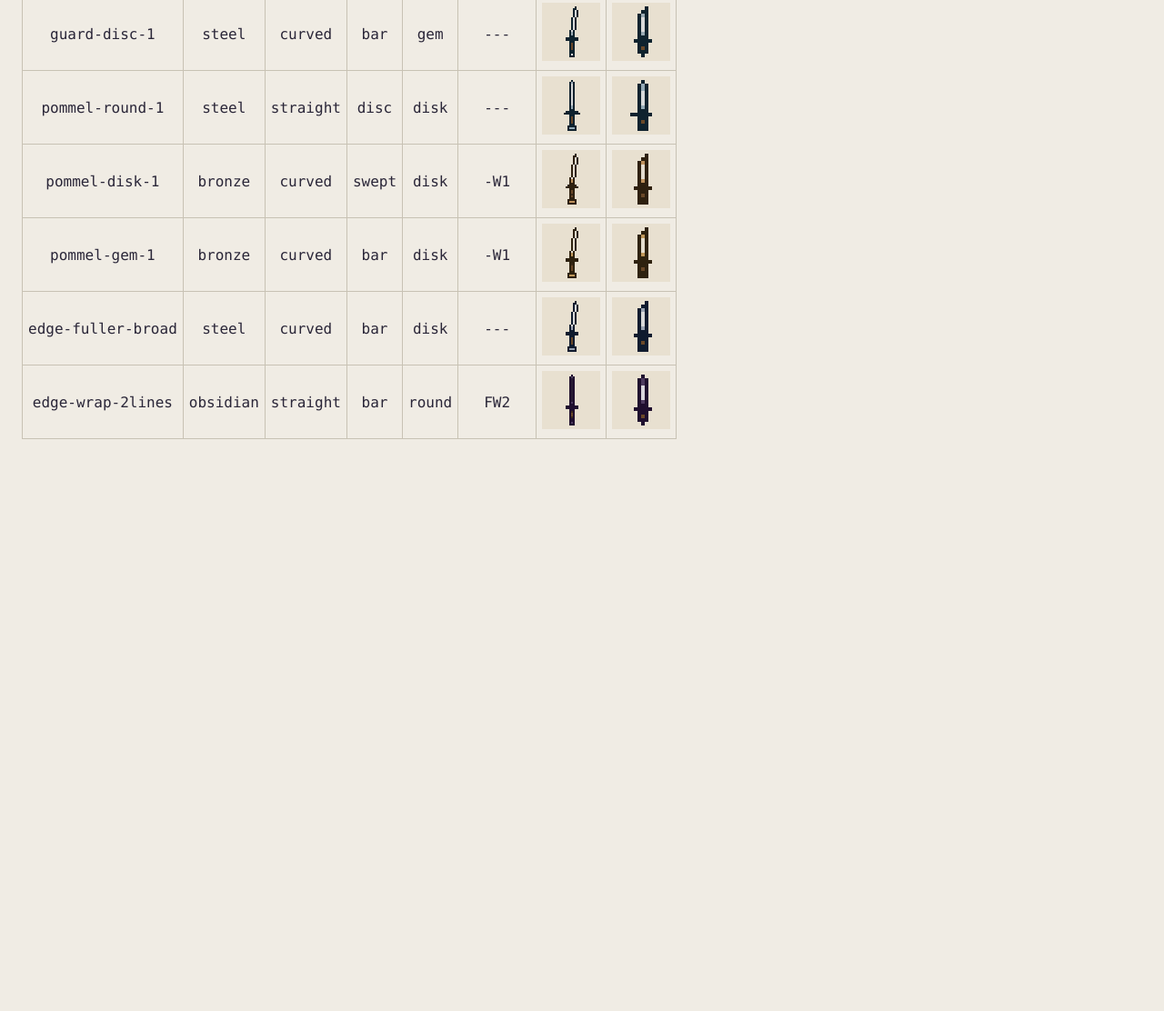
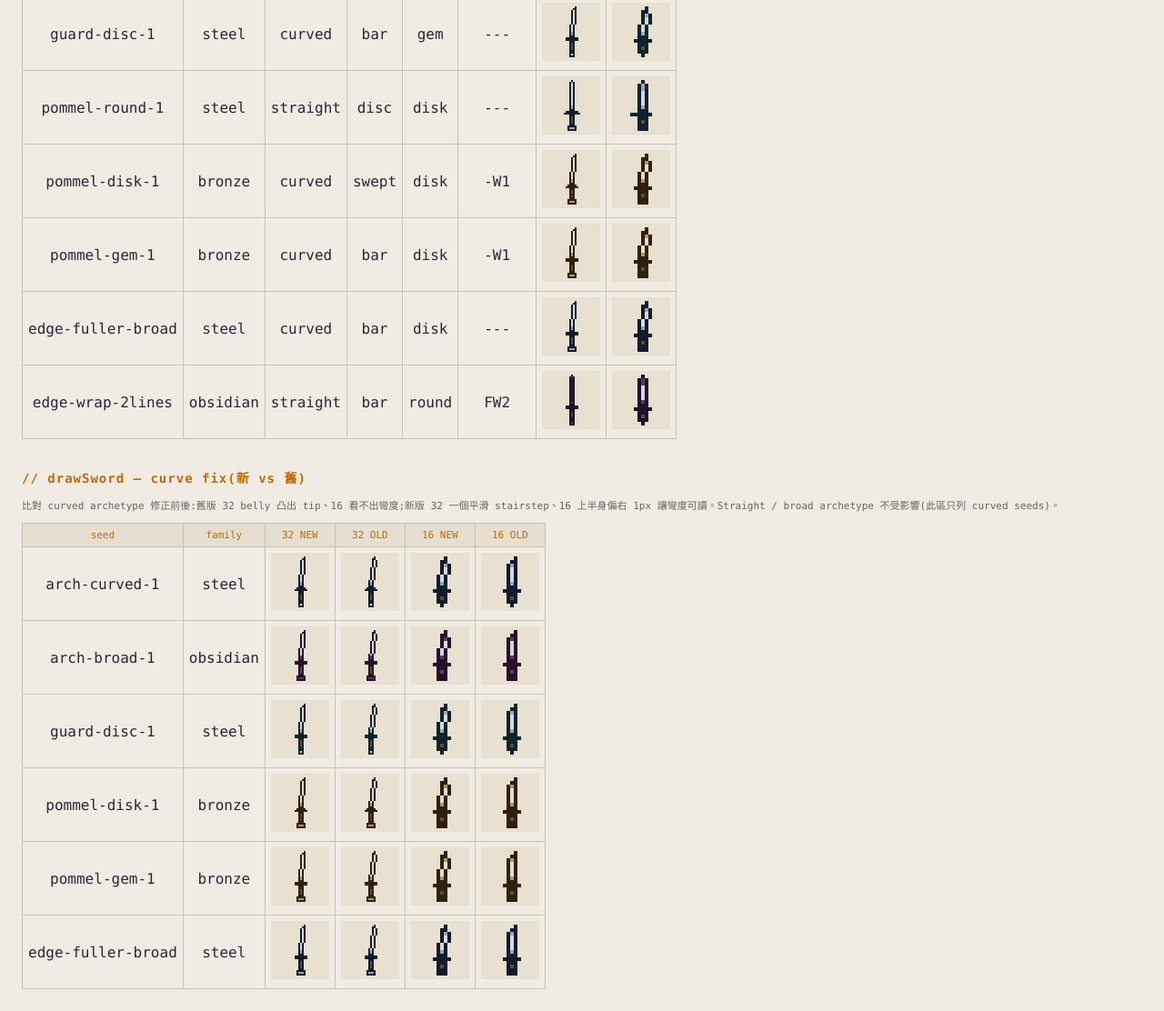
Before and after one commit to ochowei/itemseed, a plain HTML site: page regression.html in a window 1280 px wide. Shown: the part 2381-3493 px from the top of the page at 91% size. Before the commit the page ends 2888 px from the top, so only its background shows below. Drawn offline with Linux system fonts and the light colour scheme.

Commit message:
fix(sword): redesign curved silhouette + add regression comparison
Visual review caught two issues with the curved archetype:

1. 32 curved: max offset 2 produced a "belly" where rightX exceeded tip
   rightX (cx+3 vs cx+2), reading as a crooked blade rather than a saber.
   Reduce max offset to 1, single stairstep at y=11→12, tip stays the
   rightmost point.

2. 16 curved: only tip+taper offset, body fully aligned → indistinguishable
   from straight at small size. Apply spec §10 risk #6 fallback: upper body
   3 rows offset 1, lower body 4 rows offset 0.

Old shapes preserved as shapeCurved32_v0 / shapeCurved16_v0 (file-internal)
and exposed through renderSwordSpec32_v0 / renderSwordSpec16_v0 helpers
(regression-only API). regression.html gains a "curve fix (new vs old)"
section with 4 columns per curved seed for side-by-side comparison.

Co-Authored-By: Claude Opus 4.7 (1M context) <noreply@anthropic.com>

```diff
--- a/regression.html
+++ b/regression.html
@@ -38,6 +38,12 @@
 
   <h2>// drawSword</h2>
   <table id="grid-sword"></table>
+
+  <h2>// drawSword — curve fix(新 vs 舊)</h2>
+  <p style="font-size: 11px; color: #6a6458; margin: 0 0 12px;">
+    比對 curved archetype 修正前後:舊版 32 belly 凸出 tip、16 看不出彎度;新版 32 一個平滑 stairstep、16 上半身偏右 1px 讓彎度可讀。Straight / broad archetype 不受影響(此區只列 curved seeds)。
+  </p>
+  <table id="grid-sword-curved"></table>
 
   <script src="random.js"></script>
   <script src="palette.js"></script>
@@ -136,6 +142,50 @@
     }
 
     // ============================================================
+    // Render curved-fix comparison grid (new vs old curved shape)
+    // ============================================================
+    {
+      const grid = document.getElementById('grid-sword-curved');
+      const headerRow = document.createElement('tr');
+      headerRow.innerHTML = '<th>seed</th><th>family</th><th>32 NEW</th><th>32 OLD</th><th>16 NEW</th><th>16 OLD</th>';
+      grid.appendChild(headerRow);
+
+      // 收 SWORD_SEEDS 中 archetype === 'curved' 的;不夠就補 cmp- 系列
+      const curvedSeeds = SWORD_SEEDS.filter(
+        s => sampleSwordSpec(new SeededRandom(s)).archetype === 'curved'
+      );
+      for (let i = 0; curvedSeeds.length < 6 && i < 200; i++) {
+        const cs = 'curve-cmp-' + i;
+        if (sampleSwordSpec(new SeededRandom(cs)).archetype === 'curved') {
+          curvedSeeds.push(cs);
+        }
+      }
+
+      function mkCanvas(size) {
+        const c = document.createElement('canvas');
+        c.width = size; c.height = size;
+        c.style.width = '64px'; c.style.height = '64px';
+        return c;
+      }
+
+      for (const seed of curvedSeeds) {
+        const spec = sampleSwordSpec(new SeededRandom(seed));
+
+        const c32new = mkCanvas(32); renderSwordSpec32(c32new.getContext('2d'), spec);
+        const c32old = mkCanvas(32); renderSwordSpec32_v0(c32old.getContext('2d'), spec);
+        const c16new = mkCanvas(16); renderSwordSpec16(c16new.getContext('2d'), spec);
+        const c16old = mkCanvas(16); renderSwordSpec16_v0(c16old.getContext('2d'), spec);
+
+        const tr = document.createElement('tr');
+        tr.innerHTML = `<td>${seed}</td><td>${spec.family}</td>`;
+        for (const c of [c32new, c32old, c16new, c16old]) {
+          const td = document.createElement('td'); td.appendChild(c); tr.appendChild(td);
+        }
+        grid.appendChild(tr);
+      }
+    }
+
+    // ============================================================
     // Download buttons (potion + sword combined)
     // ============================================================
     document.getElementById('dl-png').addEventListener('click', () => {
--- a/sword.js
+++ b/sword.js
@@ -92,12 +92,32 @@ function shapeBroad32() {
 }
 
 function shapeCurved32() {
-  // 單刃彎刀:width 3,tip 偏右 cx+2,中心線線性過渡到 cx
-  // offset(y) = round(2 * (18 - y) / (18 - 4)),範圍 y=4..18,offset 從 2 到 0
+  // 單刃彎刀(修正版):width 3,tip 偏右 cx+2,1 個 stairstep 在 y=11→12。
+  // 修正:max offset 從 2 降到 1,讓 blade rightX 永遠 ≤ tip 的 cx+2,
+  // 不再有「scimitar belly」凸出 tip 之外造成歪掉的視覺。
+  // 舊版見 shapeCurved32_v0(留作 regression 比對)。
   const rows = new Array(32).fill(null);
   const cx = 16;
   rows[2] = { leftX: cx + 2, rightX: cx + 2, kind: 'blade' };  // tip 1px,偏右 2
   rows[3] = { leftX: cx + 1, rightX: cx + 2, kind: 'blade' };  // taper
+  // 上半:width 3 offset 1,col cx..cx+2(8 rows)
+  for (let y = 4; y <= 11; y++) {
+    rows[y] = { leftX: cx,     rightX: cx + 2, kind: 'blade' };
+  }
+  // 下半:width 3 offset 0,col cx-1..cx+1(7 rows,對齊 guard 中軸)
+  for (let y = 12; y <= 18; y++) {
+    rows[y] = { leftX: cx - 1, rightX: cx + 1, kind: 'blade' };
+  }
+  return { rows };
+}
+
+// 舊版 curved 32(scimitar belly 凸出 tip,2026-05-07 視覺驗證後改 shapeCurved32)。
+// 留下來只給 regression.html 比對前後差異使用。**不在 production render path 用。**
+function shapeCurved32_v0() {
+  const rows = new Array(32).fill(null);
+  const cx = 16;
+  rows[2] = { leftX: cx + 2, rightX: cx + 2, kind: 'blade' };
+  rows[3] = { leftX: cx + 1, rightX: cx + 2, kind: 'blade' };
   for (let y = 4; y <= 18; y++) {
     const offset = Math.round(2 * (18 - y) / (18 - 4));
     rows[y] = {
@@ -152,12 +172,32 @@ function shapeBroad16() {
 }
 
 function shapeCurved16() {
-  // 彎刀 16:tip 偏右 1px,3 列轉到中軸
+  // 彎刀 16(修正版):tip 偏右 1px,上半身 3 列偏右 offset=1,下半身 4 列對齊中軸。
+  // 比舊版多 3 列偏移列(y=3..5),16 上才看得出彎度。spec §10 risk #6 預設 fallback。
+  // 舊版見 shapeCurved16_v0。
   const rows = new Array(16).fill(null);
   const cx = 8;
   rows[1] = { leftX: cx + 1, rightX: cx + 1, kind: 'blade' };  // tip 偏右 1
-  rows[2] = { leftX: cx,     rightX: cx + 1, kind: 'blade' };  // 寬 2 過渡
-  rows[3] = { leftX: cx - 1, rightX: cx + 1, kind: 'blade' };  // 寬 3 對齊
+  rows[2] = { leftX: cx,     rightX: cx + 1, kind: 'blade' };  // taper width 2
+  // 上半:width 3 offset 1,col cx..cx+2(3 rows)
+  for (let y = 3; y <= 5; y++) {
+    rows[y] = { leftX: cx,     rightX: cx + 2, kind: 'blade' };
+  }
+  // 下半:width 3 offset 0,col cx-1..cx+1(4 rows,對齊 guard)
+  for (let y = 6; y <= 9; y++) {
+    rows[y] = { leftX: cx - 1, rightX: cx + 1, kind: 'blade' };
+  }
+  return { rows };
+}
+
+// 舊版 curved 16(只 tip + taper 偏移,body 全對齊中軸 → 16 上看不出彎度)。
+// 留下來只給 regression.html 比對。**不在 production render path 用。**
+function shapeCurved16_v0() {
+  const rows = new Array(16).fill(null);
+  const cx = 8;
+  rows[1] = { leftX: cx + 1, rightX: cx + 1, kind: 'blade' };
+  rows[2] = { leftX: cx,     rightX: cx + 1, kind: 'blade' };
+  rows[3] = { leftX: cx - 1, rightX: cx + 1, kind: 'blade' };
   for (let y = 4; y <= 9; y++) {
     rows[y] = { leftX: cx - 1, rightX: cx + 1, kind: 'blade' };
   }
@@ -487,7 +527,30 @@ function drawSwordImpl(ctx, rng, size) {
   else if (size === 16) renderSwordSpec16(ctx, spec);
 }
 
+// =====================================================================
+// Regression-only API:用舊版 curved shape 渲染,給 regression.html 比對。
+// 非 curved spec 直接 fall through 到正版 render(輸出完全相同)。
+// =====================================================================
+
+function renderSwordSpec32_v0(ctx, spec) {
+  if (spec.archetype !== 'curved') return renderSwordSpec32(ctx, spec);
+  const orig = SWORD_SHAPE_FNS_32.curved;
+  SWORD_SHAPE_FNS_32.curved = shapeCurved32_v0;
+  try { renderSwordSpec32(ctx, spec); }
+  finally { SWORD_SHAPE_FNS_32.curved = orig; }
+}
+
+function renderSwordSpec16_v0(ctx, spec) {
+  if (spec.archetype !== 'curved') return renderSwordSpec16(ctx, spec);
+  const orig = SWORD_SHAPE_FNS_16.curved;
+  SWORD_SHAPE_FNS_16.curved = shapeCurved16_v0;
+  try { renderSwordSpec16(ctx, spec); }
+  finally { SWORD_SHAPE_FNS_16.curved = orig; }
+}
+
 window.sampleSwordSpec = sampleSwordSpec;
 window.renderSwordSpec32 = renderSwordSpec32;
 window.renderSwordSpec16 = renderSwordSpec16;
+window.renderSwordSpec32_v0 = renderSwordSpec32_v0;
+window.renderSwordSpec16_v0 = renderSwordSpec16_v0;
 window.drawSword = drawSwordImpl;
```
Also changed, not shown: docs/superpowers/2026-05-07-drawsword-implementation-notes.md (+39 -15 lines).
